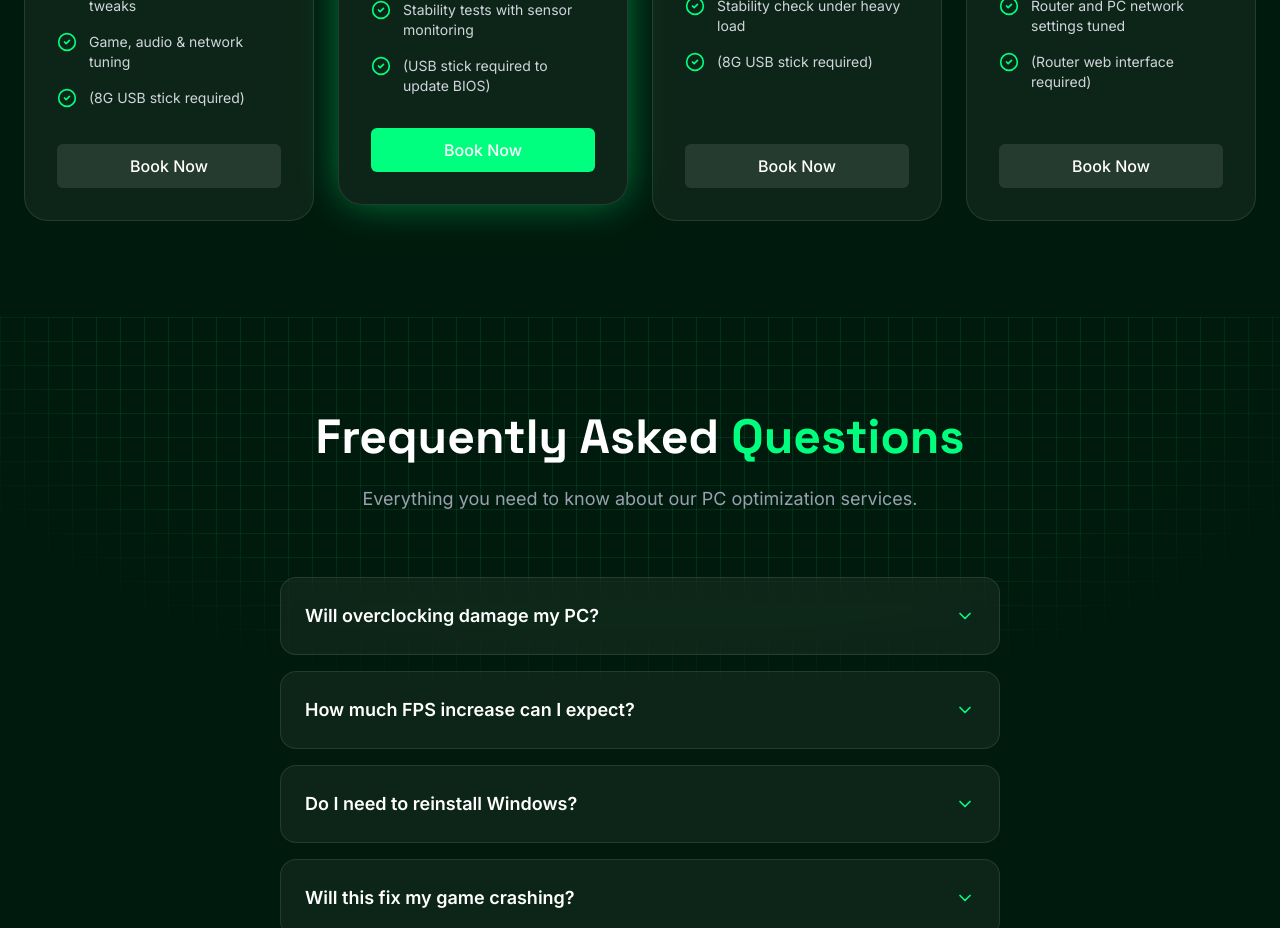
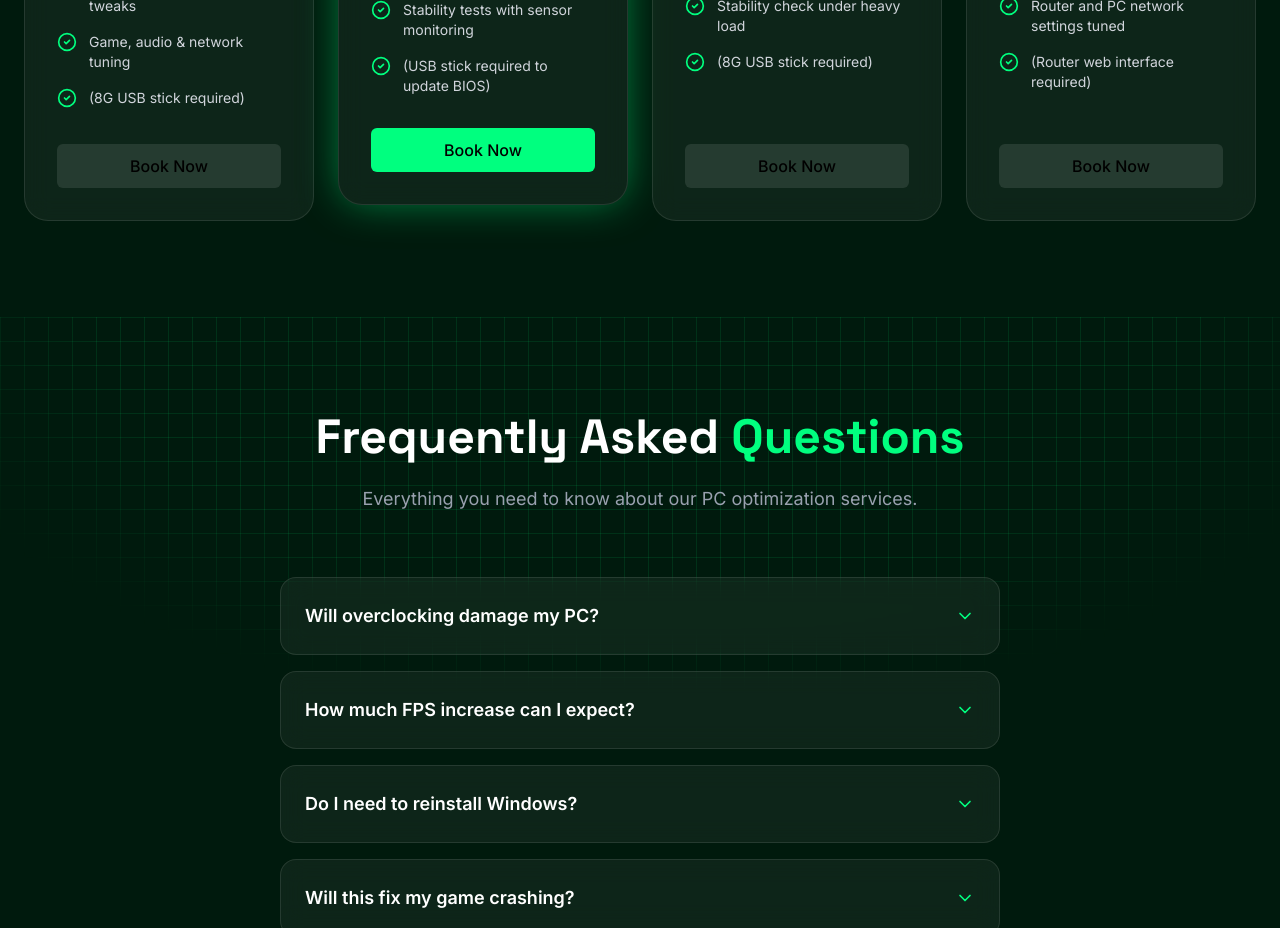
Before and after one commit to jpauceyy/GrandFPS, a React (Vite) app: page / in a window 1280 px wide. Shown: the part 3160-4088 px from the top of the page. Built offline with nearby package versions, Linux system fonts and the light colour scheme.

Commit message:
button colour

```diff
--- a/src/pages/Home.tsx
+++ b/src/pages/Home.tsx
@@ -315,8 +315,8 @@ export function Home() {
                   target="_blank"
                   rel="noopener noreferrer"
                   className={`inline-flex items-center justify-center rounded-md font-medium transition-all h-11 px-6 w-full ${tier.popular
-                      ? 'bg-brand-accent text-white hover:bg-brand-light hover:box-glow'
-                      : 'bg-white/10 text-white hover:bg-white/20'
+                    ? 'bg-brand-accent text-black hover:bg-brand-light hover:box-glow'
+                    : 'bg-white/10 text-black hover:bg-white/20'
                     }`}
                 >
                   Book Now
```
